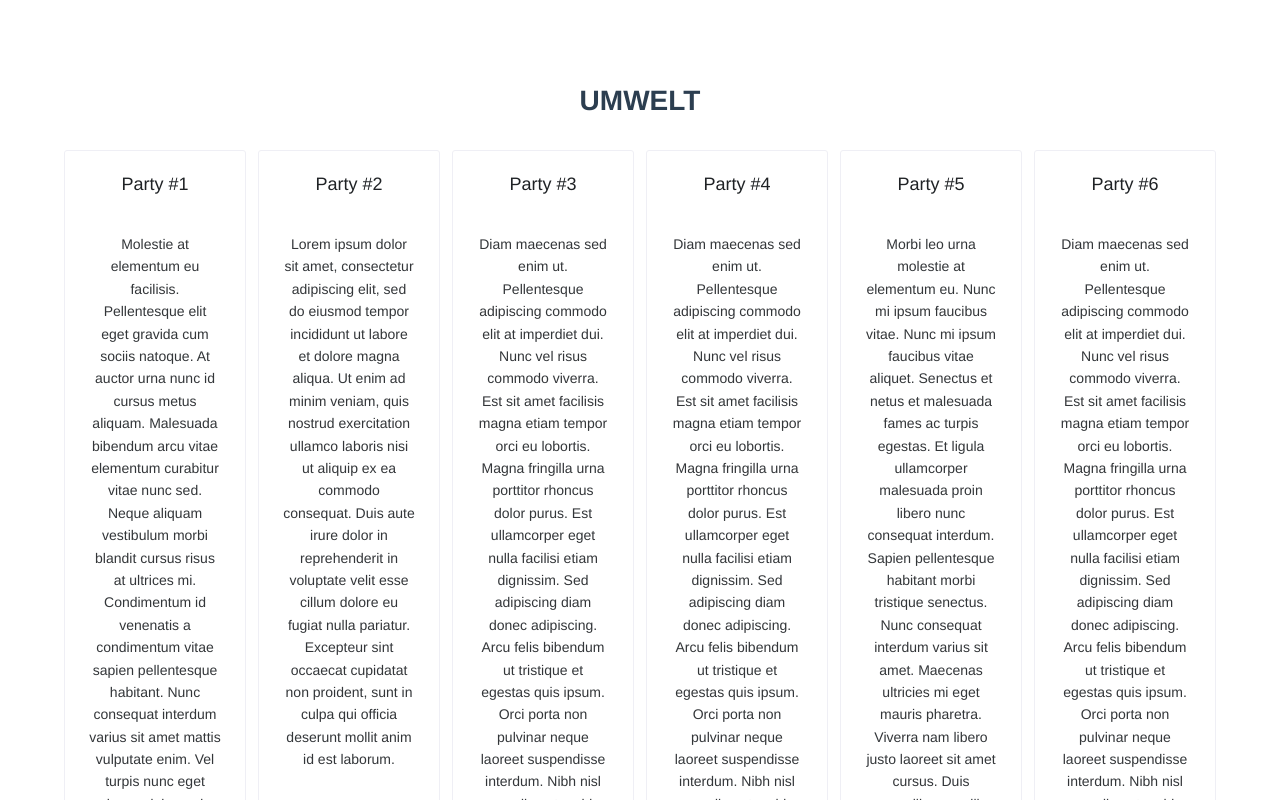
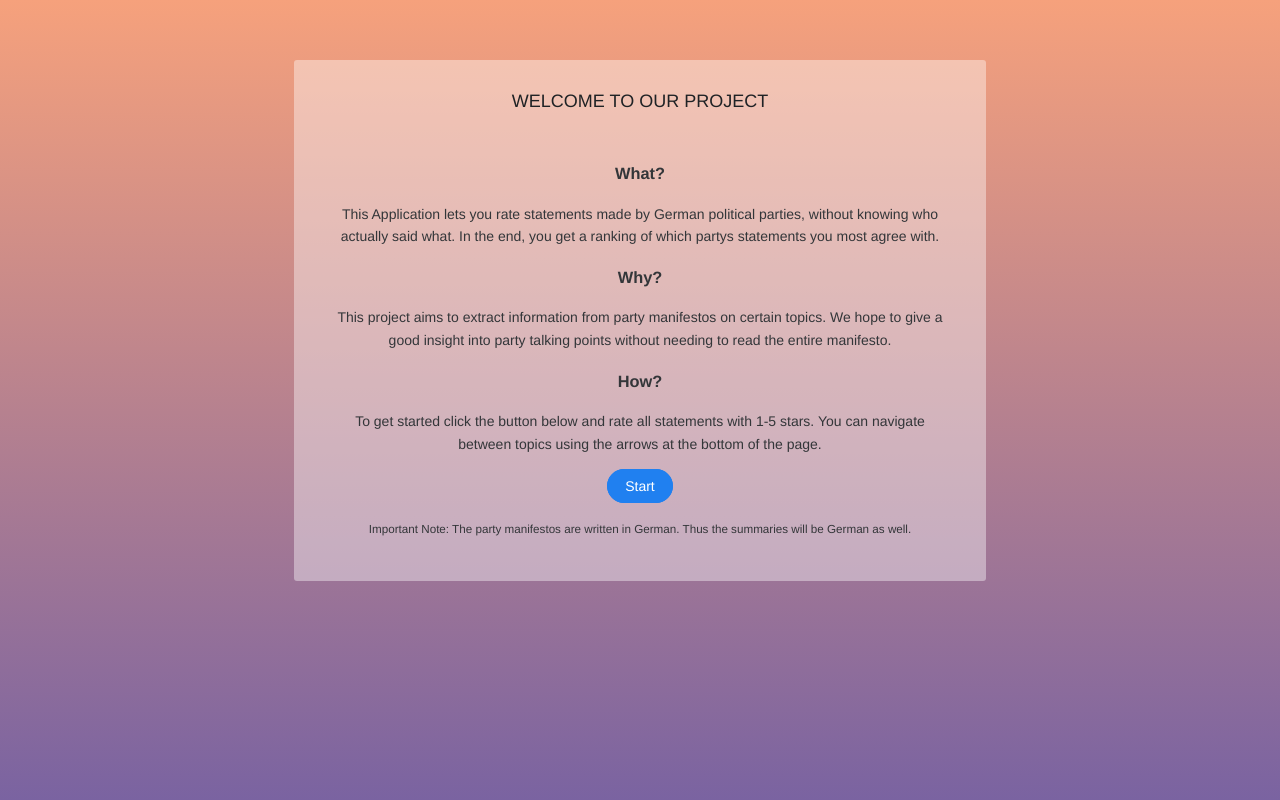
Before and after one commit to Tobi2K/TADL-Webpage, a Vue app: page / in a window 1280 px wide. Shown: the top 800 px of the page. Built offline with nearby package versions, Linux system fonts and the light colour scheme.

Commit message:
feat: visual changes

```diff
--- a/public/index.html
+++ b/public/index.html
@@ -1,15 +1,18 @@
 <!DOCTYPE html>
 <html lang="">
   <head>
-    <meta charset="utf-8">
-    <meta http-equiv="X-UA-Compatible" content="IE=edge">
-    <meta name="viewport" content="width=device-width,initial-scale=1.0">
-    <link rel="icon" href="<%= BASE_URL %>favicon.ico">
-    <title><%= htmlWebpackPlugin.options.title %></title>
+    <meta charset="utf-8" />
+    <meta http-equiv="X-UA-Compatible" content="IE=edge" />
+    <meta name="viewport" content="width=device-width,initial-scale=1.0" />
+    <link rel="icon" href="<%= BASE_URL %>favicon.ico" />
+    <title>Text Analytics and Deep Learning</title>
   </head>
   <body>
     <noscript>
-      <strong>We're sorry but <%= htmlWebpackPlugin.options.title %> doesn't work properly without JavaScript enabled. Please enable it to continue.</strong>
+      <strong
+        >We're sorry but this project doesn't work properly without JavaScript
+        enabled. Please enable it to continue.</strong
+      >
     </noscript>
     <div id="app"></div>
     <!-- built files will be auto injected -->
--- a/src/App.vue
+++ b/src/App.vue
@@ -1,5 +1,39 @@
 <template>
-  <div class="container">
+  <div class="container" v-if="info">
+    <n-card
+      title="WELCOME TO OUR PROJECT"
+      size="huge"
+      :bordered="false"
+      style="background: rgba(255, 255, 255, 0.4); width: 60%; margin-left: 20%"
+    >
+      <h3>What?</h3>
+      <p>
+        This Application lets you rate statements made by German political
+        parties, without knowing who actually said what. In the end, you get a
+        ranking of which partys statements you most agree with.
+      </p>
+      <h3>Why?</h3>
+      <p>
+        This project aims to extract information from party manifestos on
+        certain topics. We hope to give a good insight into party talking points
+        without needing to read the entire manifesto.
+      </p>
+      <h3>How?</h3>
+      <p>
+        To get started click the button below and rate all statements with 1-5
+        stars. You can navigate between topics using the arrows at the bottom of
+        the page.
+      </p>
+      <n-button type="info" round="true" @click="start()">Start</n-button>
+      <p>
+        <small
+          >Important Note: The party manifestos are written in German. Thus the
+          summaries will be German as well.</small
+        >
+      </p>
+    </n-card>
+  </div>
+  <div class="container" v-else>
     <n-carousel
       show-arrow
       :show-dots="false"
@@ -17,7 +51,7 @@
         <n-grid :cols="2" x-gap="12" class="mt mb">
           <n-gi>
             <n-button round secondary @click="prev" v-if="currentIndex > 0">
-              <n-icon><ArrowBackFilled /></n-icon>
+              <n-icon color="white" size="30"><ArrowBackFilled /></n-icon>
             </n-button>
           </n-gi>
           <n-gi>
@@ -27,15 +61,9 @@
               @click="next"
               v-if="currentIndex < topics.length - 1"
             >
-              <n-icon><ArrowForwardFilled /></n-icon>
+              <n-icon color="white" size="30"><ArrowForwardFilled /></n-icon>
             </n-button>
-            <n-button
-              round
-              secondary
-              type="primary"
-              @click="calculateScore()"
-              v-else
-            >
+            <n-button round type="info" @click="calculateScore()" v-else>
               Get Results
             </n-button>
           </n-gi>
@@ -103,6 +131,7 @@ export default {
       selecting: true,
       refresh: false,
       selectedPartyID: null,
+      info: true,
     };
   },
   setup() {
@@ -363,6 +392,9 @@ export default {
       this.result = [];
       this.selecting = true;
     },
+    start() {
+      this.info = false;
+    },
   },
 };
 </script>
@@ -386,4 +418,8 @@ export default {
   width: 90%;
   margin-left: 5%;
 }
+html {
+  min-height: 100%;
+  background: linear-gradient(to bottom, #f6a17c, #7a63a1);
+}
 </style>
```
Also changed, not shown: src/components/HelloWorld.vue (deleted, +0 -58 lines).
